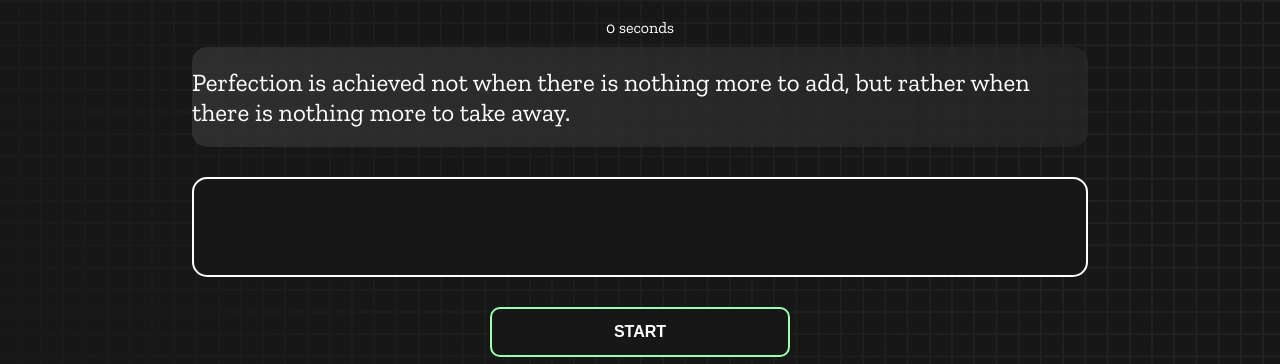
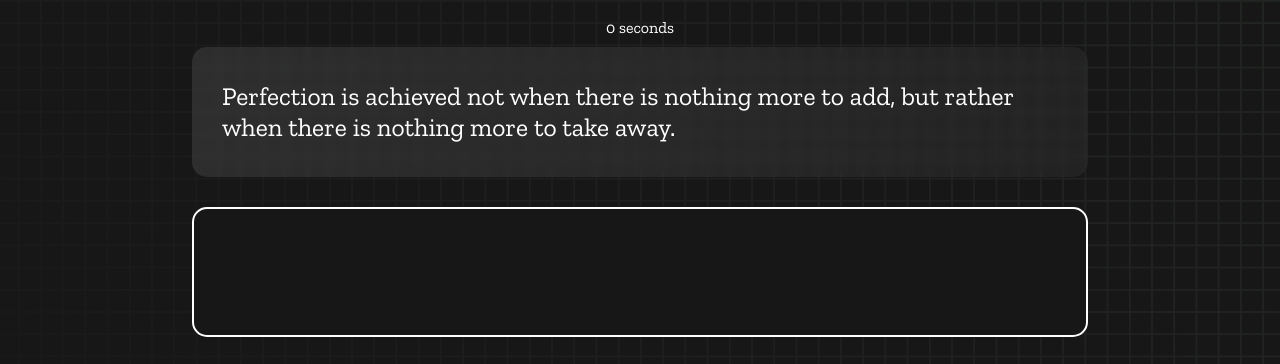
Before and after one commit to 17-35060-2Akash/type-speed-tester-assignment-7, a plain HTML site: page index.html in a window 1280 px wide. Shown: the part 72-436 px from the top of the page. Drawn offline with nearby package versions, Linux system fonts and the light colour scheme.

Commit message:
display and question tab  responsive

```diff
--- a/styles.css
+++ b/styles.css
@@ -37,7 +37,8 @@ body {
   display: flex;
   flex-wrap: wrap;
   align-items: center;
-  padding-left: 5rem;
+  padding-left: 3rem;
+  padding-right: 3rem;
   color: white;
   font-size: 32px;
   background-color: #171717;
@@ -183,10 +184,21 @@ button {
   top: 0;
 }
 
+#question {
+  font-size: 2vw;
+  padding: 10px 15px 10px 30px;
+}
+
+#display {
+  font-size: 2vw;
+}
+
+
 @media only screen and (max-width: 700px) {
   .box-container {
     padding: 0 20px;
     width: 100%;
+    /* font-size: .01vw; */
   }
 
   .card {
@@ -199,6 +211,16 @@ button {
 
   .card p {
     margin-bottom: 10px;
+  }
+
+  #question {
+    font-size: 4vw;
+  }
+
+  #display {
+    font-size: 3vw;
+    padding: 10px;
+    /* padding-bottom: 30px; */
   }
 
   /* #histories {
@@ -228,6 +250,10 @@ button {
     margin: 0 5px 0 5px;
   }
 
+  /* #display {
+    padding: 20px;
+  } */
+
 }
 
 @media screen and (min-width:993px) {
@@ -252,6 +278,15 @@ button {
   .card p {
     text-align: center;
   }
+
+  #question {
+    height: 130px;
+  }
+
+  #display {
+    height: 130px;
+
+  }
 }
 
 
```
